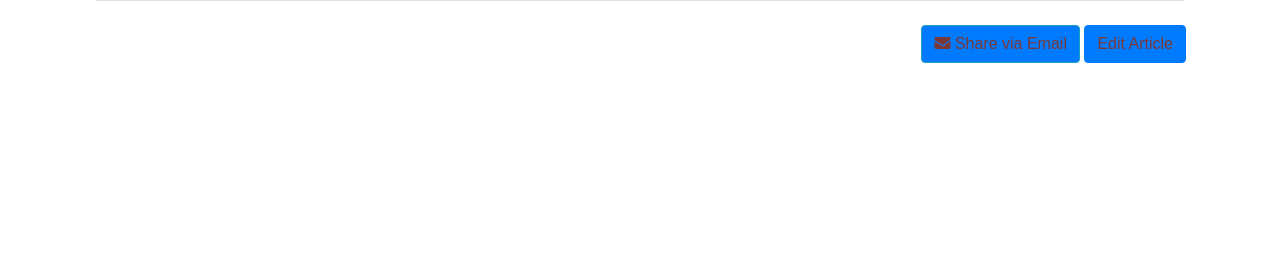
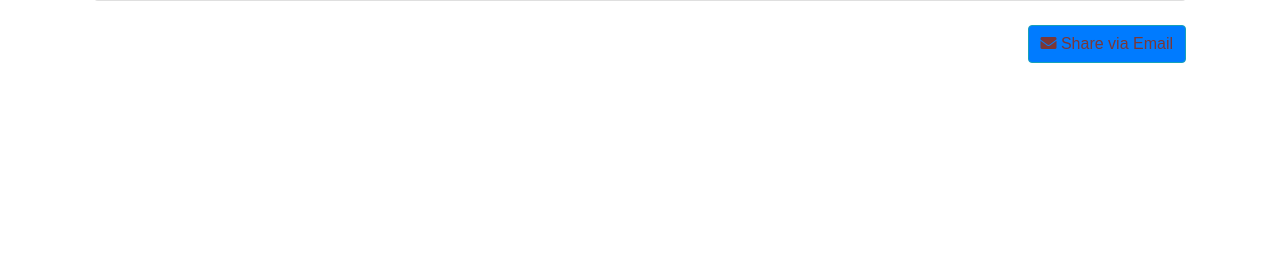
Before and after one commit to thoth2357/openKB, a Django app: page /articles/5/ in a window 1280 px wide. Shown: the part 514-776 px from the top of the page. Run offline with Django 5.2, Linux system fonts and the light colour scheme; data comes from the database, SQL or seed files in the repository; both versions use the stored data as it was after the commit; some libraries are stand-ins or nearby versions.

Commit message:
🔥 Removed edit article button when not logged in

```diff
--- a/templates/articles/article_detail.html
+++ b/templates/articles/article_detail.html
@@ -70,7 +70,6 @@
             <a href="mailto:?subject={{ article.title|urlencode }}&body=Check out this article: {{ request.build_absolute_uri }}" class="btn btn-info">
                 <i class="fas fa-envelope"></i> Share via Email
             </a>
-            <a href="{% url 'edit_article' article.id %}" class="btn btn-primary">Edit Article</a>
         </div>
     </div>
 </div>
```
Also changed, not shown: db.sqlite3.
